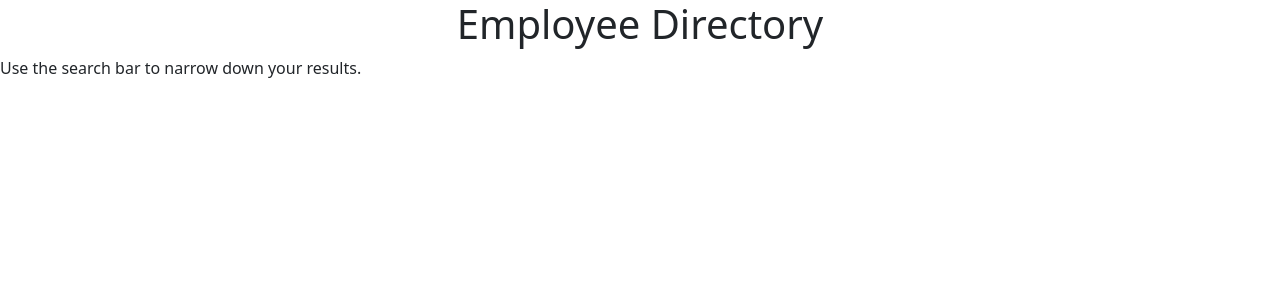
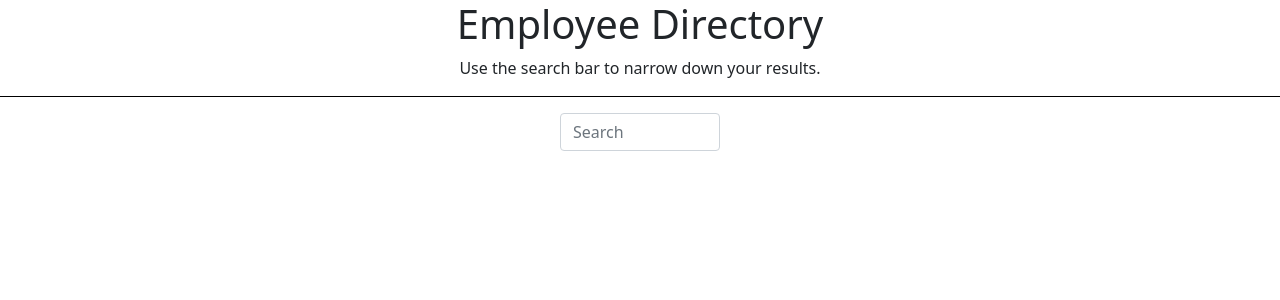
Before and after one commit to tres1396/Employee-Directory, a React (Create React App) app in the folder employee-directory-app/: page / in a window 1280 px wide. Shown: the top 300 px of the page. Built offline with nearby package versions, Linux system fonts and the light colour scheme.

Commit message:
adding search input

```diff
--- a/employee-directory-app/src/components/Header/Header.js
+++ b/employee-directory-app/src/components/Header/Header.js
@@ -7,7 +7,21 @@ function Header() {
       <header>
         <h1>Employee Directory</h1>
       </header>
+      <div className="subheader">
         <p>Use the search bar to narrow down your results.</p>
+      </div>
+      <div className="search">
+      <div className="search-bar">
+        <input
+          type="email"
+          class="form-control"
+          id="exampleInputEmail1"
+          aria-describedby="emailHelp"
+          placeholder="Search"
+        ></input>
+      </div>
+      </div>
+      {/* closing div */}
     </div>
   );
 }
--- a/employee-directory-app/src/components/Header/style.css
+++ b/employee-directory-app/src/components/Header/style.css
@@ -3,3 +3,21 @@ header {
     flex-direction: row;
     justify-content: center;
 }
+
+.subheader {
+    display: flex;
+    flex-direction: row;
+    justify-content: center;
+    border-bottom: 1px solid black;
+    margin-bottom: 1rem;
+}
+
+.search {
+    display: flex;
+    flex-direction: row;
+    justify-content: center;
+}
+.search-bar {
+    width: 10rem;
+
+}
```
Lines whose indentation alone changed are shown as unchanged.
